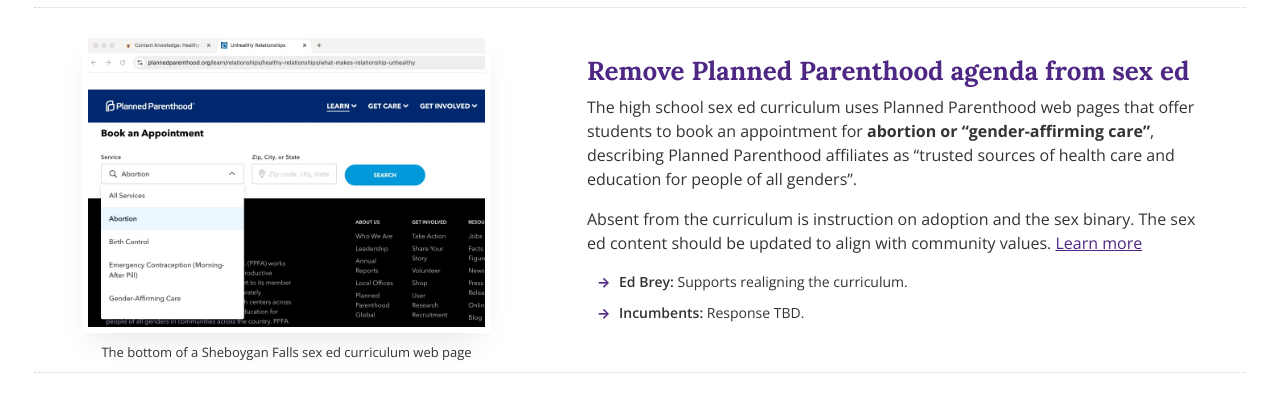
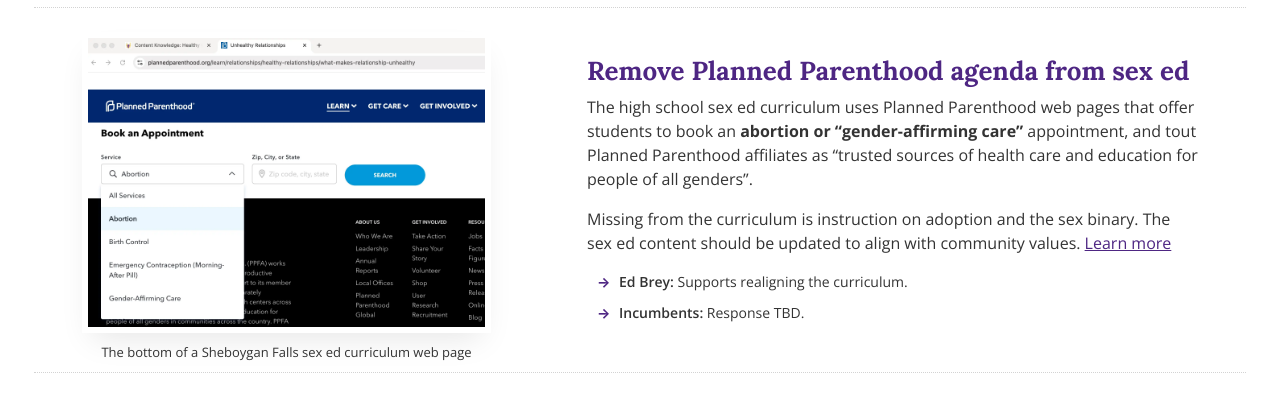
Before and after one commit to fallsforward/fallsforward.github.io, a plain HTML site: page index.html in a window 1280 px wide. Shown: the part 1574-1968 px from the top of the page. Drawn offline with nearby package versions, Linux system fonts and the light colour scheme.

Commit message:
Updated sex ed link.

```diff
--- a/index.html
+++ b/index.html
@@ -174,8 +174,8 @@
           </div>
           <div class="col-md-7 order-2 order-md-1">
             <h3>Remove Planned Parenthood agenda from sex ed</h3>
-            <p>The high school sex ed curriculum uses Planned Parenthood web pages that offer students to book an appointment for <b>abortion or “gender-affirming care”</b>, describing Planned Parenthood affiliates as “trusted sources of health care and education for people of all genders”.</p>
-            <p>Absent from the curriculum is instruction on adoption and the sex binary. The sex ed content should be updated to align with community values. <a href="https://fallsforward.substack.com/p/sex-education-curriculum-overhaul" target="_blank" rel="noopener">Learn more</a></p>
+            <p>The high school sex ed curriculum uses Planned Parenthood web pages that offer students to book an <b>abortion or “gender-affirming care”</b> appointment, and tout Planned Parenthood affiliates as “trusted sources of health care and education for people of all genders”.</p>
+            <p>Missing from the curriculum is instruction on adoption and the sex binary. The sex ed content should be updated to align with community values. <a href="https://fallsforward.substack.com/p/planned-parenthood-sex-ed-trojan-horse" target="_blank" rel="noopener">Learn more</a></p>
             <ul class="positions">
               <li><b>Ed Brey:</b> Supports realigning the curriculum.</li>
               <li><b>Incumbents:</b> Response TBD.</li>
```
